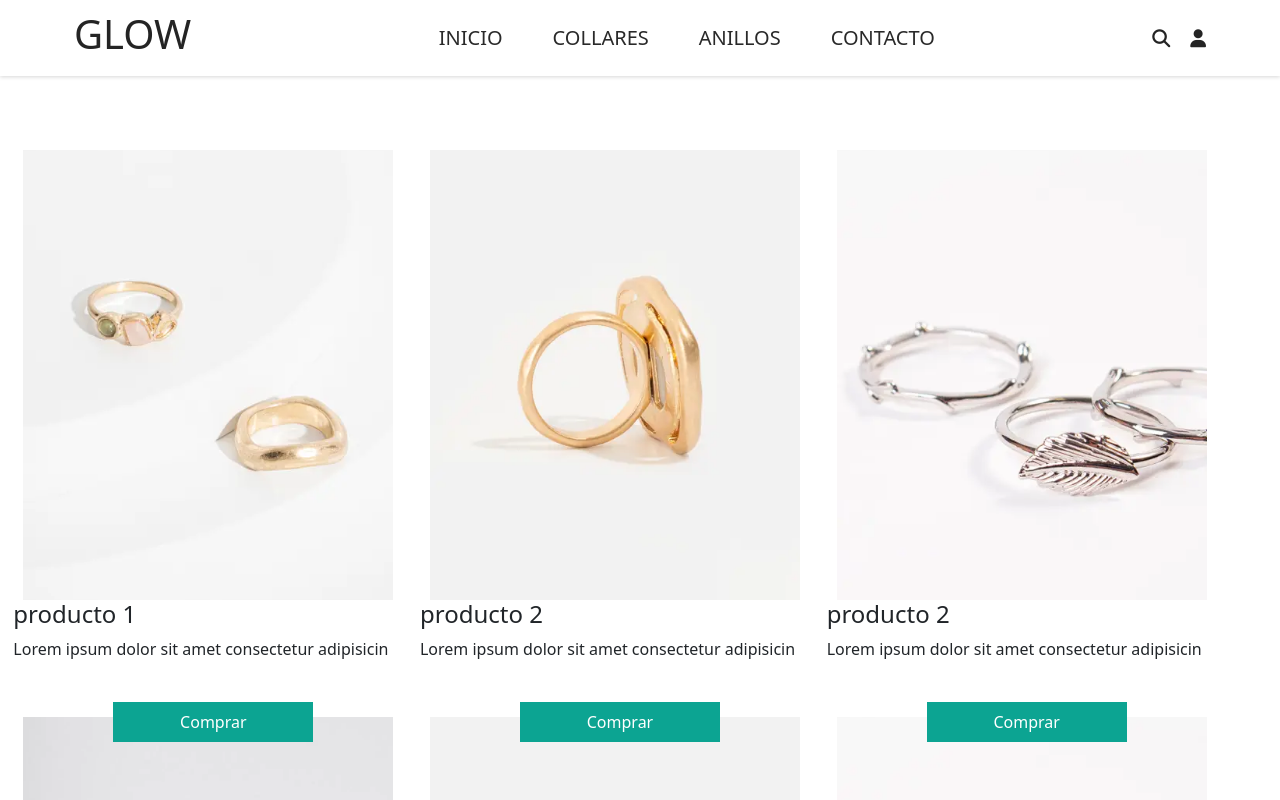
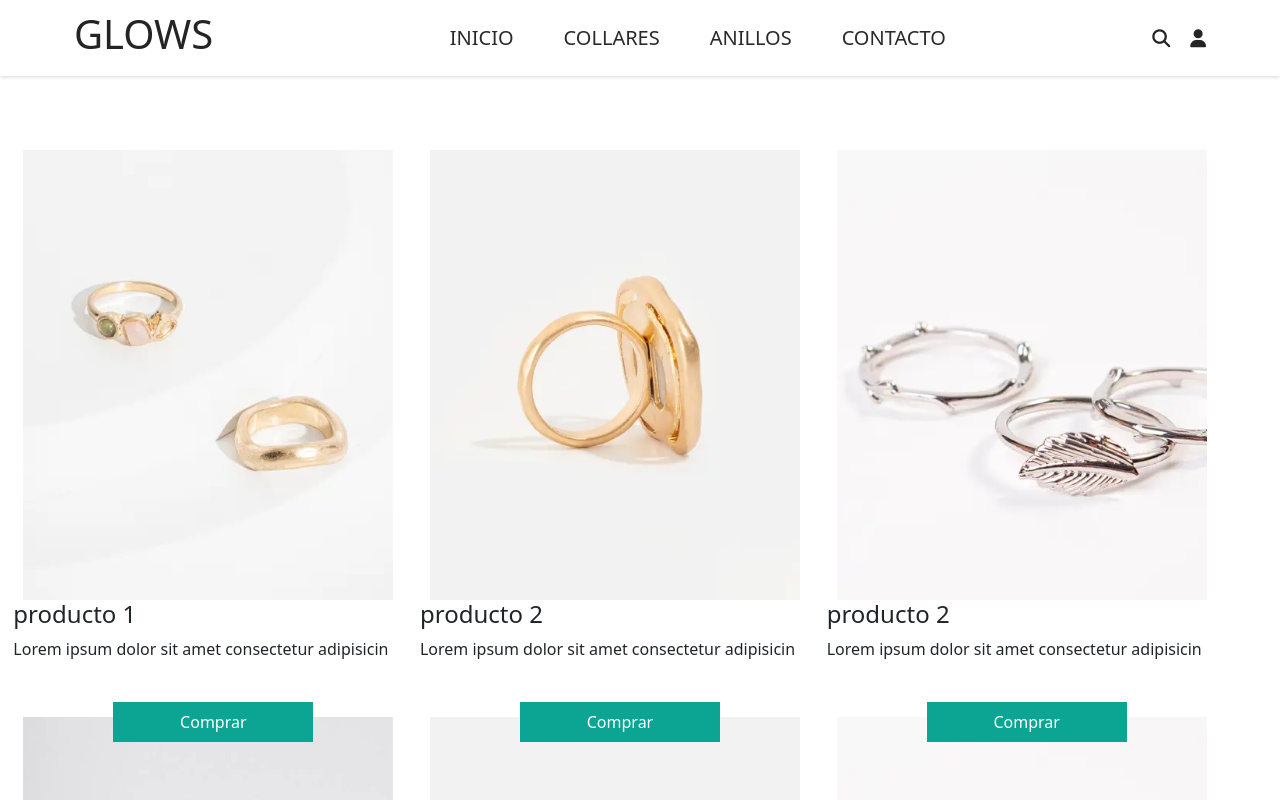
Before and after one commit to AraceliJazmin/PreEntrega2Pe-aranda, a plain HTML site: page index.html in a window 1280 px wide. Shown: the top 800 px of the page. Drawn offline with nearby package versions, Linux system fonts and the light colour scheme.

Commit message:
cambio titulo

```diff
--- a/index.html
+++ b/index.html
@@ -21,7 +21,7 @@
 <body>
   <header>
     <nav>
-      <h1>GLOW</h1>
+      <h1>GLOWS</h1>
       <div class="nav-links">
         <a href="./index.html">INICIO</a>
         <a href="./pagina/collares.html">COLLARES</a>
```
